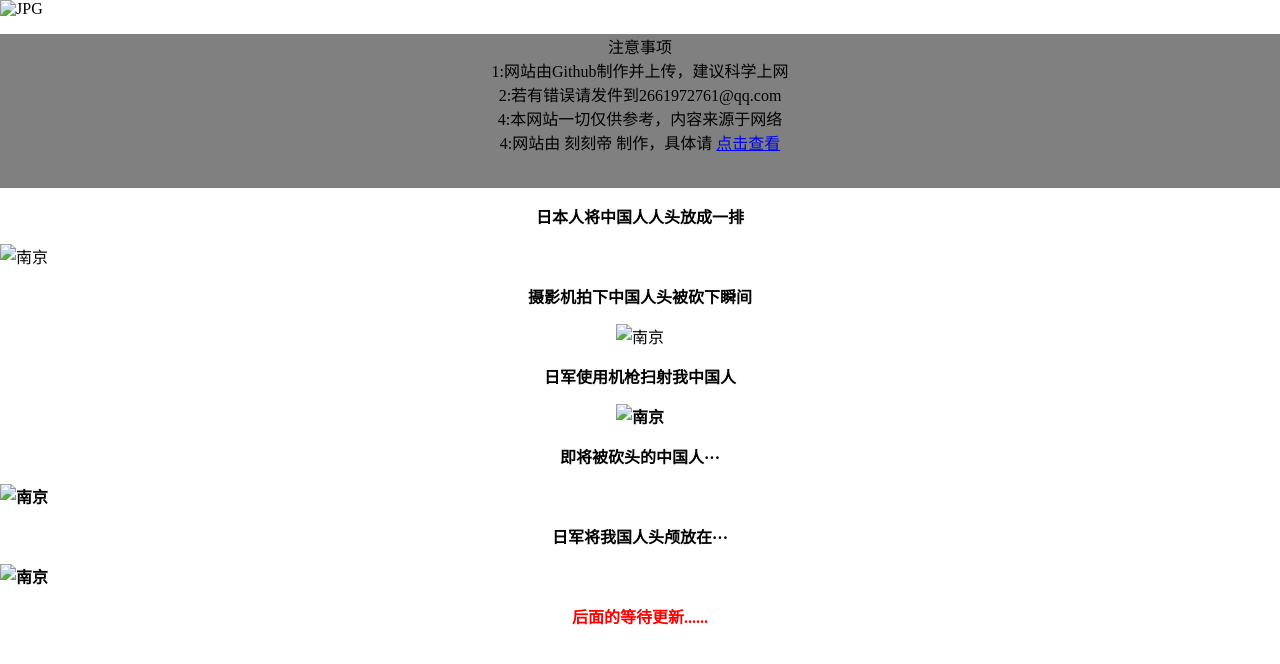
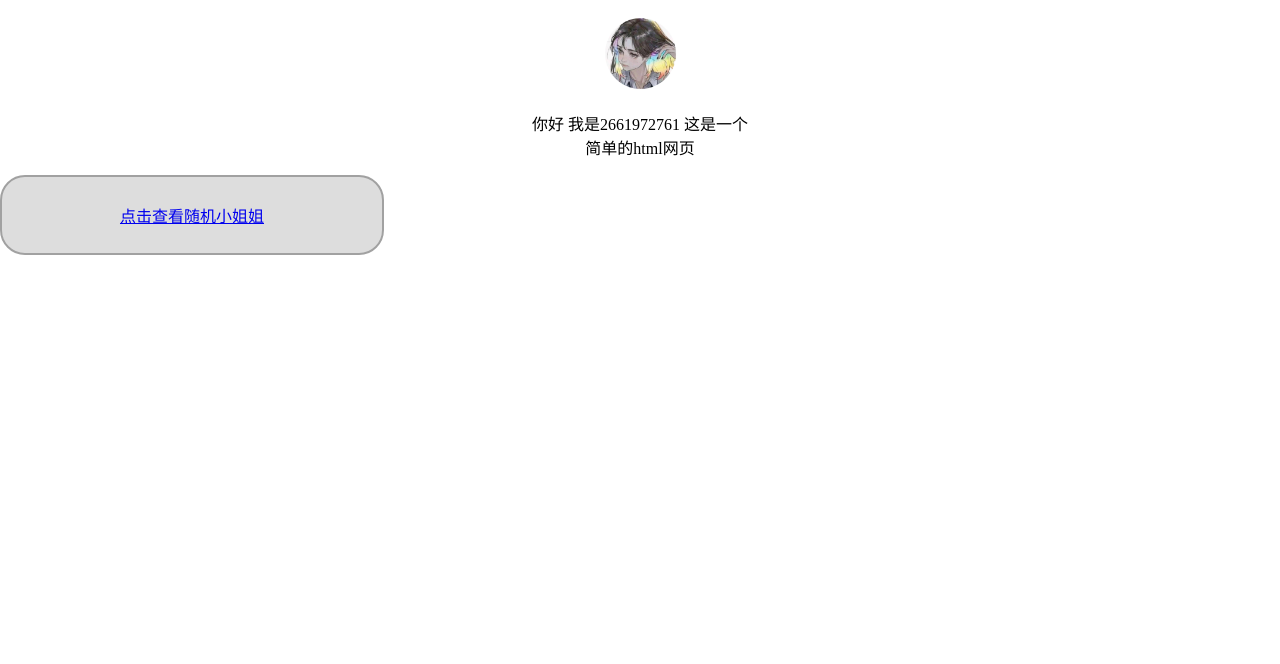
Before and after one commit to 2483273763/KeK, a plain HTML site: page index.html in a window 1280 px wide. Drawn offline with Linux system fonts and the light colour scheme.

Commit message:
Add files via upload
Signed-off-by: Kekedi <113914589+2483273763@users.noreply.github.com>

```diff
--- a/index.html
+++ b/index.html
@@ -3,29 +3,36 @@
   <head>
     <meta charset="utf-8">
     <meta name="viewport" content="width=device-width, initial-scale=1" />
+    <title>临时网站~</title>
     <style>
       body {
         margin: 0;
       }
     </style>
-    <title>勿忘国耻</title>
+<style>
+
+            div {
+
+                border: 2px solid #a1a1a1;
+
+                padding: 10px 40px;
+
+                background: #dddddd;
+
+                width: 300px;
+
+                border-radius: 25px;
+
+            }
+
+        </style>
   </head>
   <body>
-    <audio src="警钟.mp3" autoplay="autoplay" loop="loop"></audio>
-    <img src="勿忘国耻.jpg" alt="JPG" height="200" width="400px">
-    <div style="background:gray;">
-     <p align="center">注意事项</br>1:网站由Github制作并上传，建议科学上网</br>2:若有错误请发件到2661972761@qq.com</br>4:本网站一切仅供参考，内容来源于网络</br>4:网站由 刻刻帝 制作，具体请 <a href="https://kekedi.neocities.org/" target="_blank" class="nav-link">点击查看</a></p></br>
-      </div>
-     <p align="center"><b>日本人将中国人人头放成一排</b></p>
-     <img src="南京1.jpg" alt="南京" width="400px" height="150px">
-     <p align="center"><b>摄影机拍下中国人头被砍下瞬间</b></p>
-     <p align="center"><img src="南京2.jpg" alt="南京" width="280px" height="170px"></p>
-     <p align="center"><b>日军使用机枪扫射我中国人<b></p>
-    <p align="center"> <img src="南京3.jpg" alt="南京" width="350px" height="230px"></p>
-     <p align="center"><b>即将被砍头的中国人···<b></p>
-     <img src="南京4.jpg" alt="南京" width="400px" height="250px">
-          <p align="center"><b>日军将我国人头颅放在···<b></p>
-     <img src="南京5.jpg" alt="南京" width="400px" height="250px">
-     <p align="center"><font size="3" color="red">后面的等待更新......</font></p>
-</body>
+     <p align="center"><img src="头像.png" alt="头像" width="75px" height="75px"></p>
+<p align="center">你好 我是2661972761 这是一个</br>简单的html网页</p>
+    <div>
+<p align="center"><a href="https://v.api.aa1.cn/api/api-dy-girl/" target="_blank" class="nav-link">点击查看随机小姐姐</a></p>
+   </div>
+
+  </body>
 </html>
```
Also changed, not shown: 头像.png (added).
